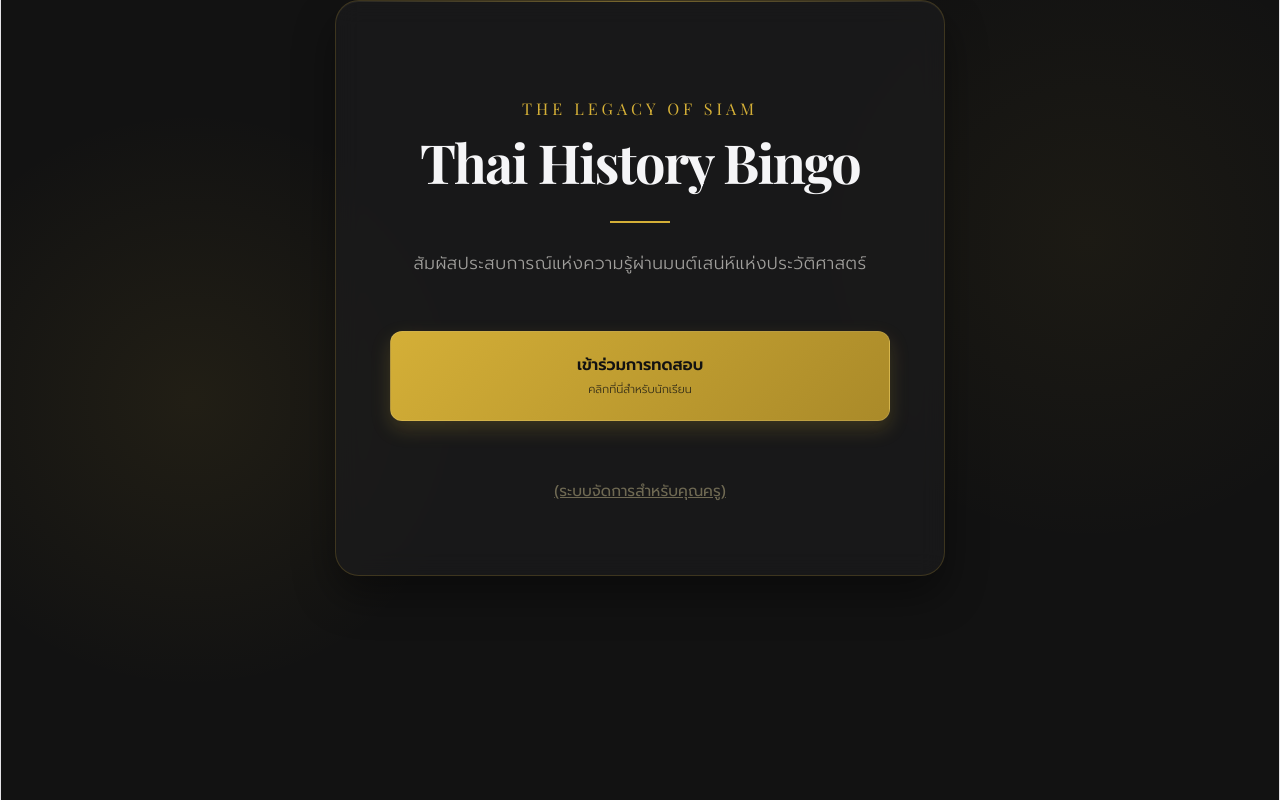
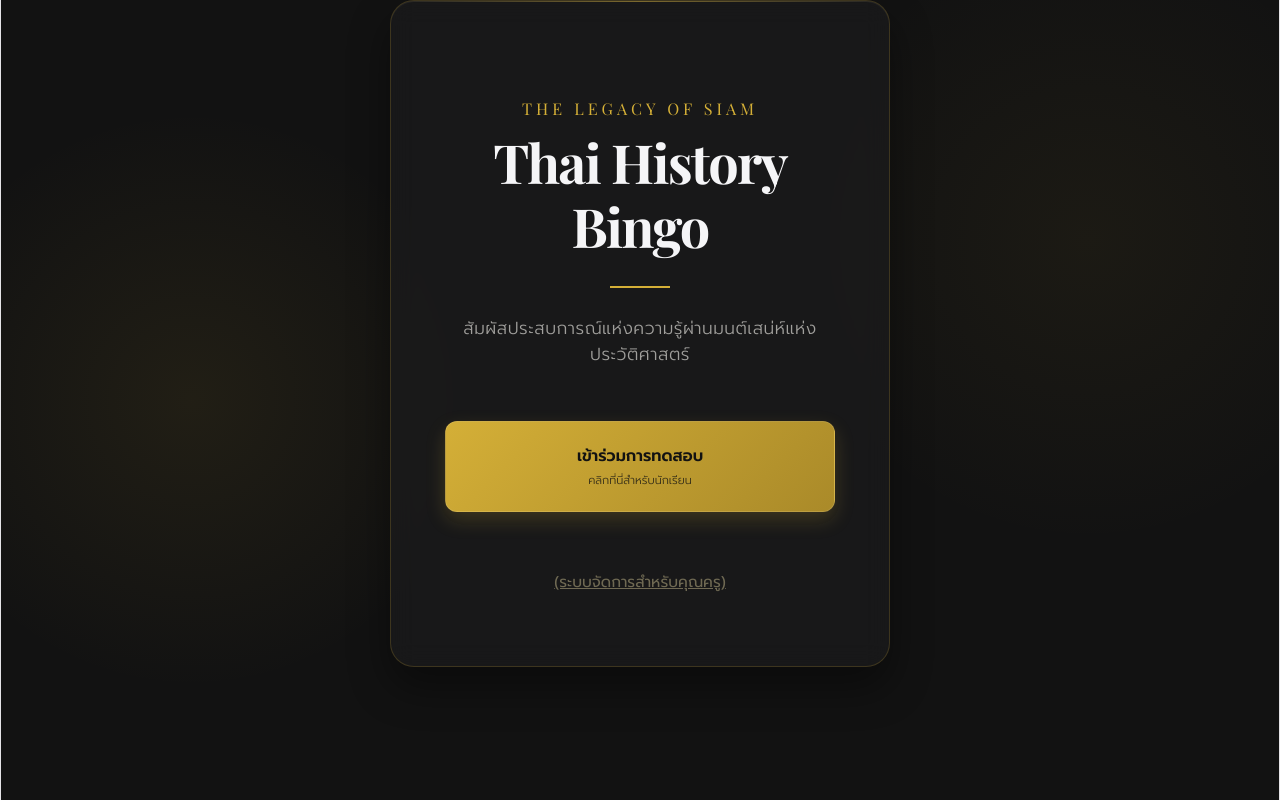
Before and after one commit to Sberich/Bingo, a React (Vite) app: page / in a window 1280 px wide. Built offline with nearby package versions, Linux system fonts and the light colour scheme; no server answers; a web font is replaced by a local one.

Commit message:
Add files via upload

```diff
--- a/index.html
+++ b/index.html
@@ -6,7 +6,10 @@
     <link rel="apple-touch-icon" href="/icon-512x512.png" />
     <link rel="manifest" href="/manifest.json" />
     <meta name="viewport" content="width=device-width, initial-scale=1.0, maximum-scale=1.0, user-scalable=no" />
-    <meta name="theme-color" content="#d4af37" />
+    <meta name="apple-mobile-web-app-capable" content="yes">
+    <meta name="apple-mobile-web-app-status-bar-style" content="black-translucent">
+    <meta name="mobile-web-app-capable" content="yes">
+    <meta name="theme-color" content="#121212" />
     <title>Thai History Bingo</title>
     <!-- เพิ่มฟอนต์หรูหรา: Prompt สำหรับภาษาไทย และ Playfair Display สำหรับตัวเลข/ภาษาอังกฤษตกแต่ง -->
     <link rel="preconnect" href="https://fonts.googleapis.com">
--- a/src/App.css
+++ b/src/App.css
@@ -8,10 +8,15 @@
   --color-text-muted: #a09f9c;
 }
 
+*, *::before, *::after {
+  box-sizing: border-box;
+}
+
 #root {
   width: 100%;
   margin: 0 auto;
   text-align: center;
+  overflow-x: hidden;
 }
 
 body {
@@ -26,6 +31,7 @@ body {
   place-items: center;
   min-width: 320px;
   min-height: 100vh;
+  overflow-x: hidden;
 }
 
 @keyframes bgMove {
```
